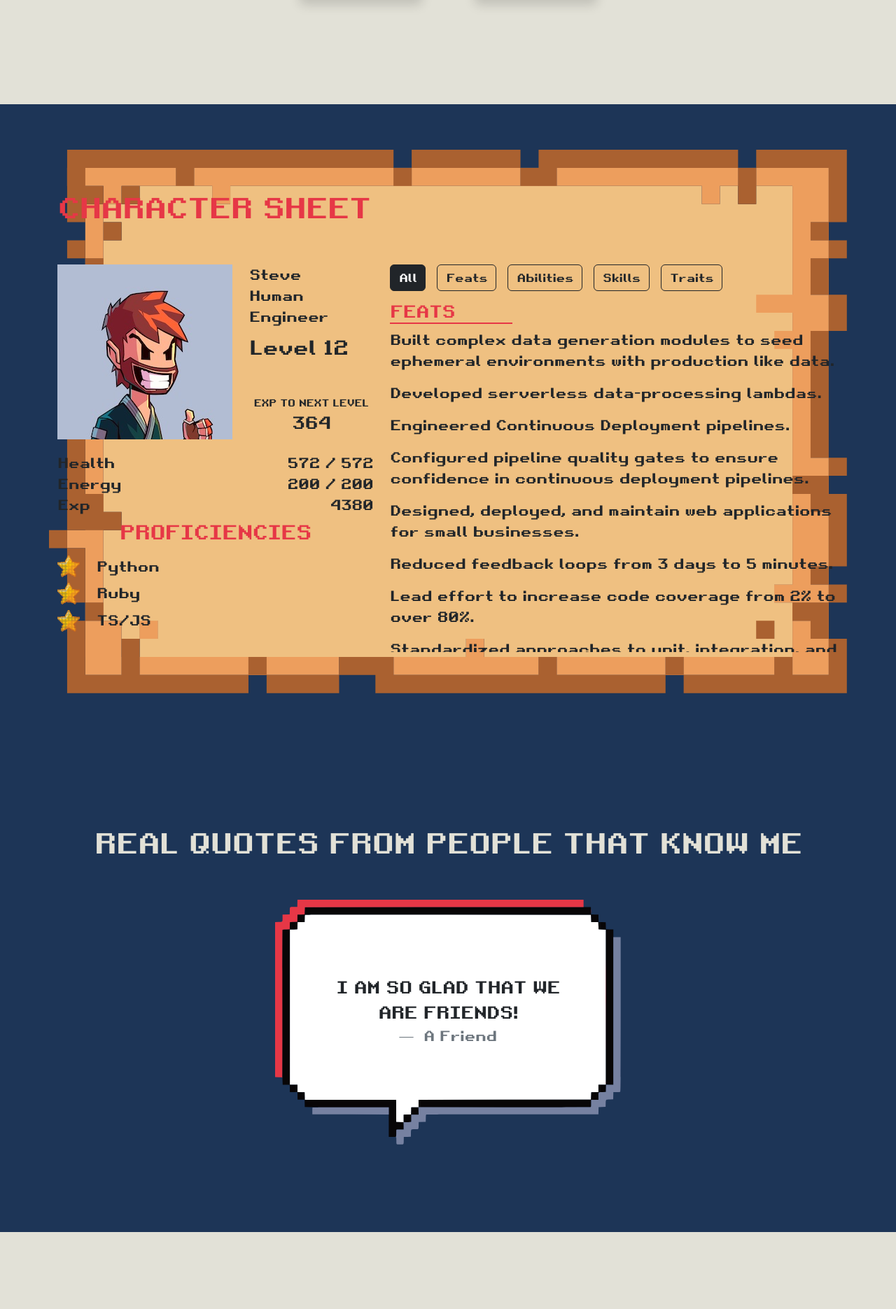
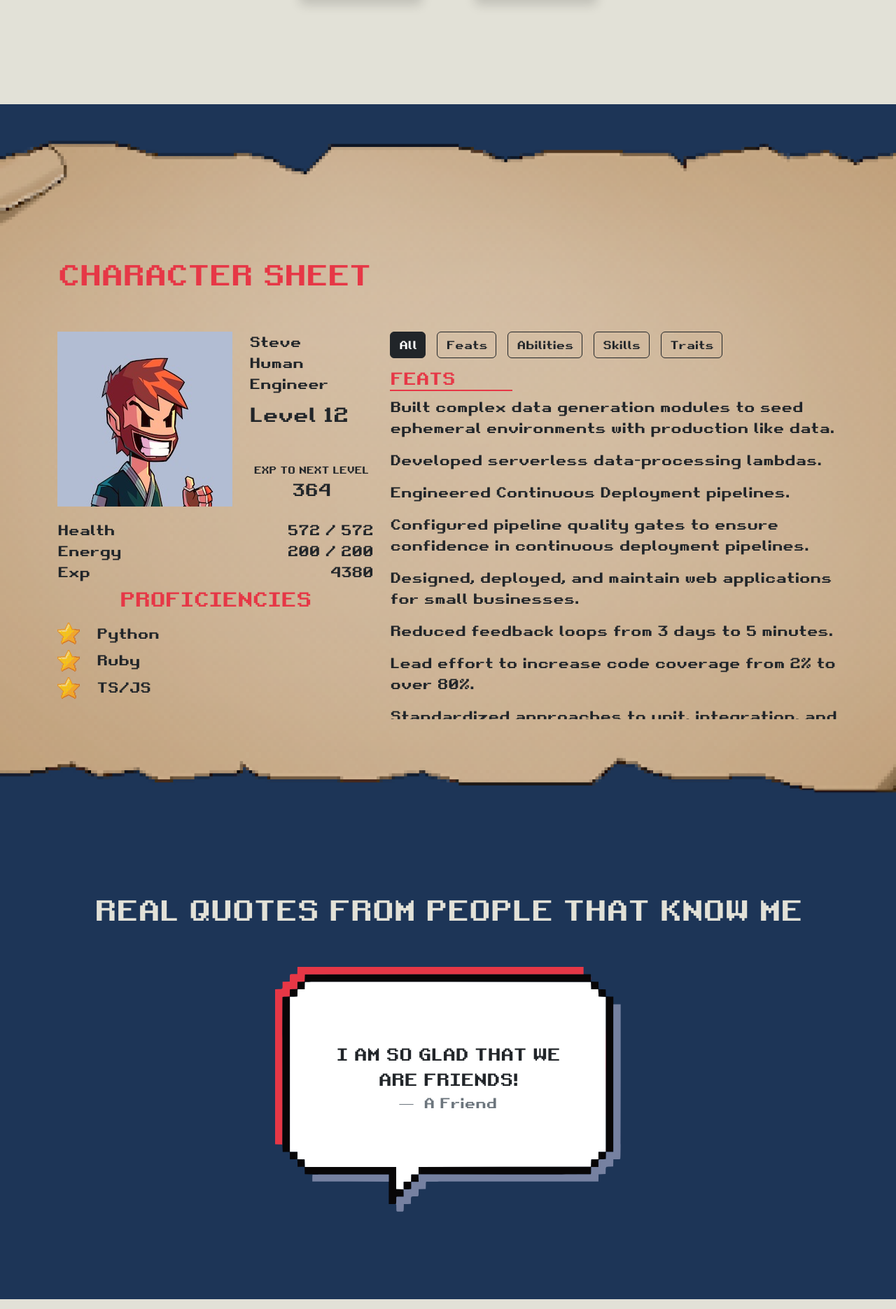
Before and after one commit to jukafah/portfolio, a Flask app: page / in a window 1280 px wide. Shown: the part 2049-3920 px from the top of the page at 70% size. Run offline with Flask 2, Linux system fonts and the light colour scheme.

Commit message:
adds background for character sheet

```diff
--- a/static/stylesheets/styles.css
+++ b/static/stylesheets/styles.css
@@ -94,11 +94,8 @@ body {
 Change background image to vertical when collapse
  */
 .bg-character-sheet {
+    background: url("../images/pixel-parchment.png") no-repeat center;
     background-size: cover;
-    background: var(--dark-accent) url("../images/pixel-scroll.svg") no-repeat center;
-    /*height: 1200px;*/
-    /*padding: 25px;*/
-
 }
 
 .character-sheet-header {
--- a/templates/_character_sheet.html
+++ b/templates/_character_sheet.html
@@ -1,4 +1,4 @@
-<div class="container bg-character-sheet" id="character">
+<div class="container" id="character">
   <h1 class="main-brand pb-5 text-uppercase">Character Sheet</h1>
   <div class="row fs-5">
       <div class="col-sm character-base-stats">
--- a/templates/index.html
+++ b/templates/index.html
@@ -14,12 +14,14 @@
   {%  include '_navbar.html' %}
 
   <div class="bg-light-shade">
-      {%  include '_banner.html' %}
+      {% include '_banner.html' %}
       {% include '_intro.html' %}
-      {%  include '_work_history.html' %}
+      {% include '_work_history.html' %}
 
-      <div class="bg-dark-accent">
-          {% include '_character_sheet.html' %}
+      <div class="bg-dark-accent pt-5">
+          <div class="bg-character-sheet pt-5">
+              {% include '_character_sheet.html' %}
+          </div>
           {%  include '_quotes.html' %}
       </div>
 
```
Also changed, not shown: static/images/pixel-parchment.png (added), static/images/pixel-scroll.svg (deleted).
